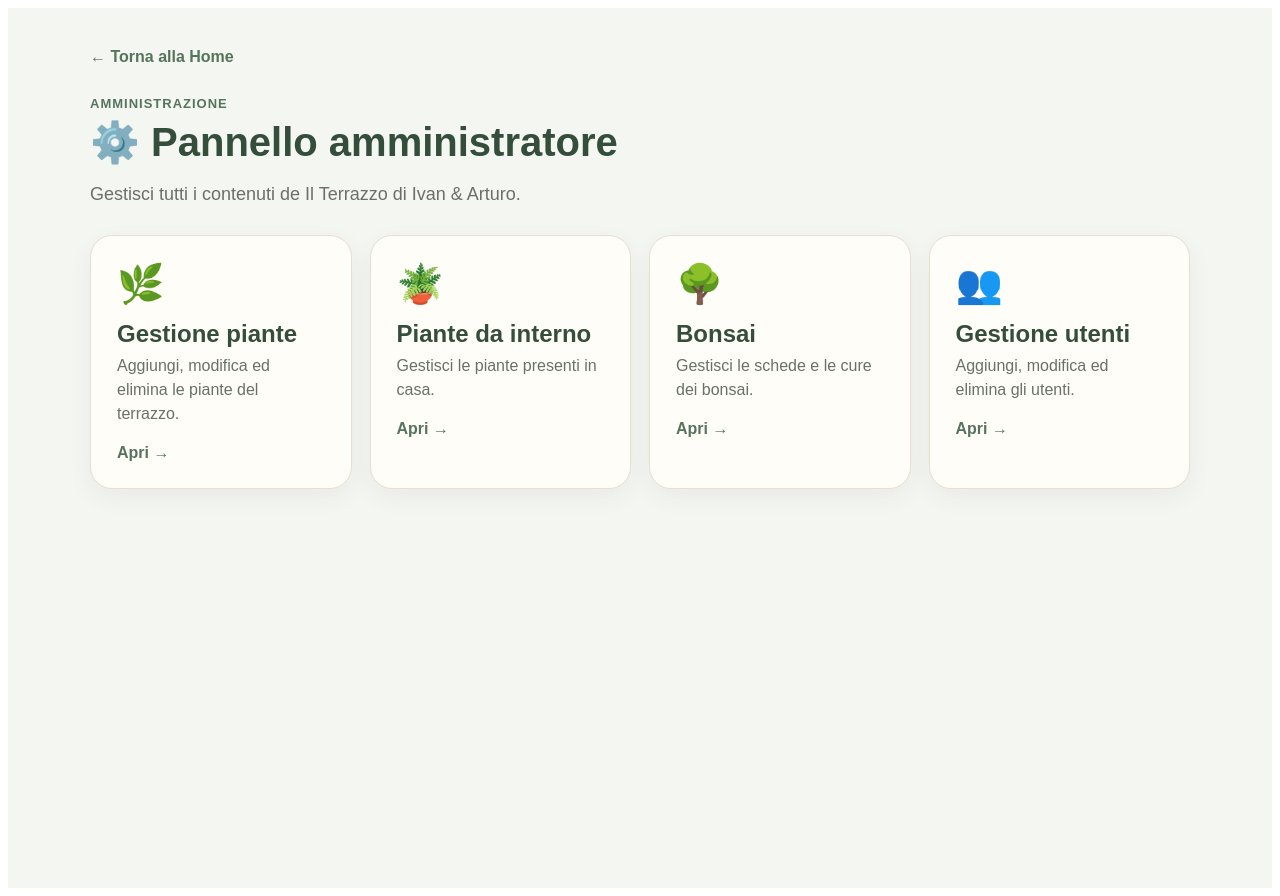
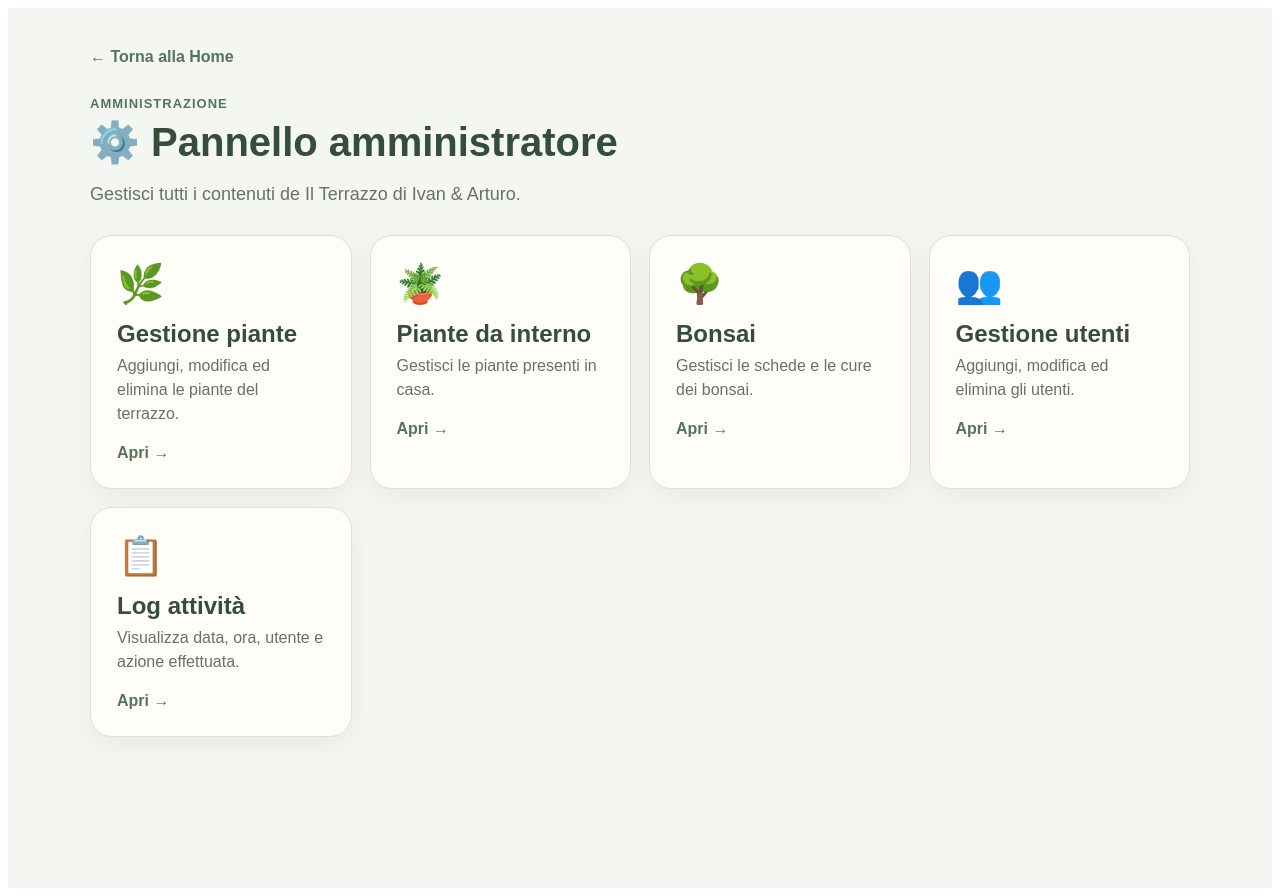
Before and after one commit to IvanM489/il-terrazzo-ivan-arturo, a Next.js app: page /admin in a window 1280 px wide. Built offline with nearby package versions, Linux system fonts and the light colour scheme.

Commit message:
Add admin activity log card

```diff
--- a/app/admin/page.js
+++ b/app/admin/page.js
@@ -84,6 +84,13 @@ export default function AdminPage() {
             title="Gestione utenti"
             text="Aggiungi, modifica ed elimina gli utenti."
           />
+
+          <AdminCard
+            href="/admin/log"
+            icon="📋"
+            title="Log attività"
+            text="Visualizza data, ora, utente e azione effettuata."
+          />
         </section>
       </div>
     </main>
```
